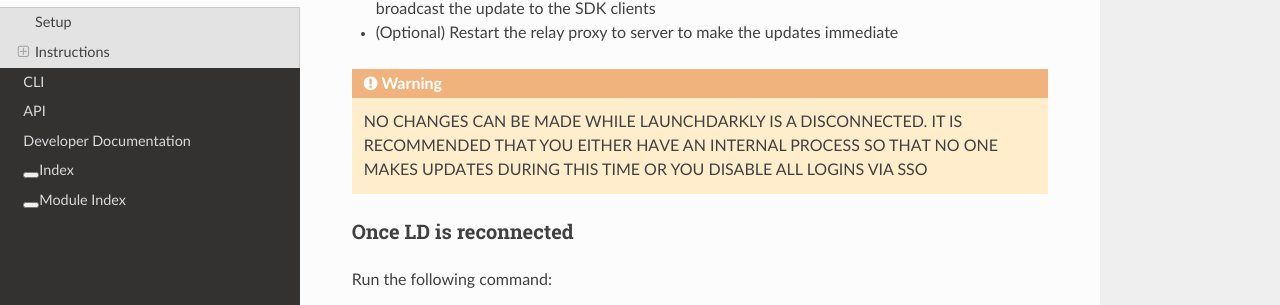
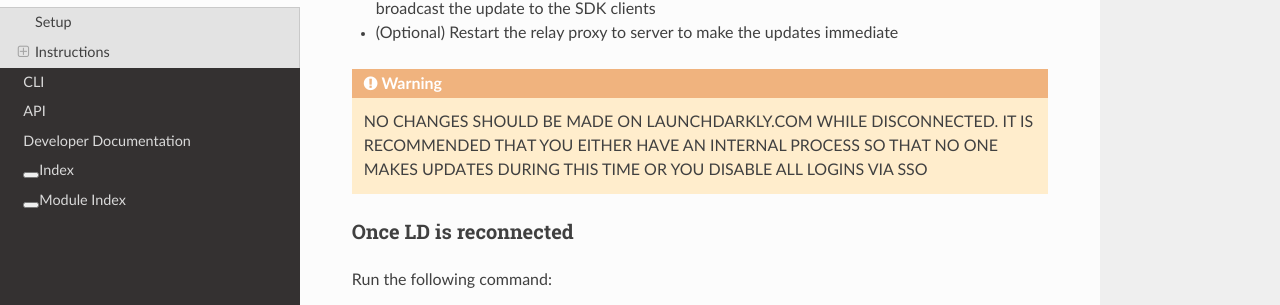
Before and after one commit to launchdarkly-labs/relayCommander, a Sphinx documentation site: the page built from docs/runbook.rst, in a window 1280 px wide and 900 px high, scrolled down 1125 px. Shown: the part 184-489 px from the top of the window. Built offline with Sphinx 7.4.7 and the Read the Docs theme 2.0.0, drawn with Linux system fonts in a browser that asks for light colours.

Commit message:
Update runbook.rst (#27)
Reworded the warning to be more explicit that no changes should be made on ld.com

```diff
--- a/docs/runbook.rst
+++ b/docs/runbook.rst
@@ -54,7 +54,8 @@
 * (Optional) Restart the relay proxy to server to make the updates immediate
 
 .. warning::
-    NO CHANGES CAN BE MADE WHILE LAUNCHDARKLY IS A DISCONNECTED. IT IS RECOMMENDED THAT YOU EITHER HAVE AN INTERNAL PROCESS SO THAT NO ONE MAKES UPDATES DURING THIS TIME OR YOU DISABLE ALL LOGINS VIA SSO
+    NO CHANGES SHOULD BE MADE ON LAUNCHDARKLY.COM WHILE DISCONNECTED. IT IS RECOMMENDED THAT YOU EITHER HAVE AN INTERNAL PROCESS SO THAT NO ONE MAKES UPDATES DURING THIS TIME OR YOU DISABLE ALL LOGINS VIA SSO
+
 
 Once LD is reconnected
 ~~~~~~~~~~~~~~~~~~~~~~
```
